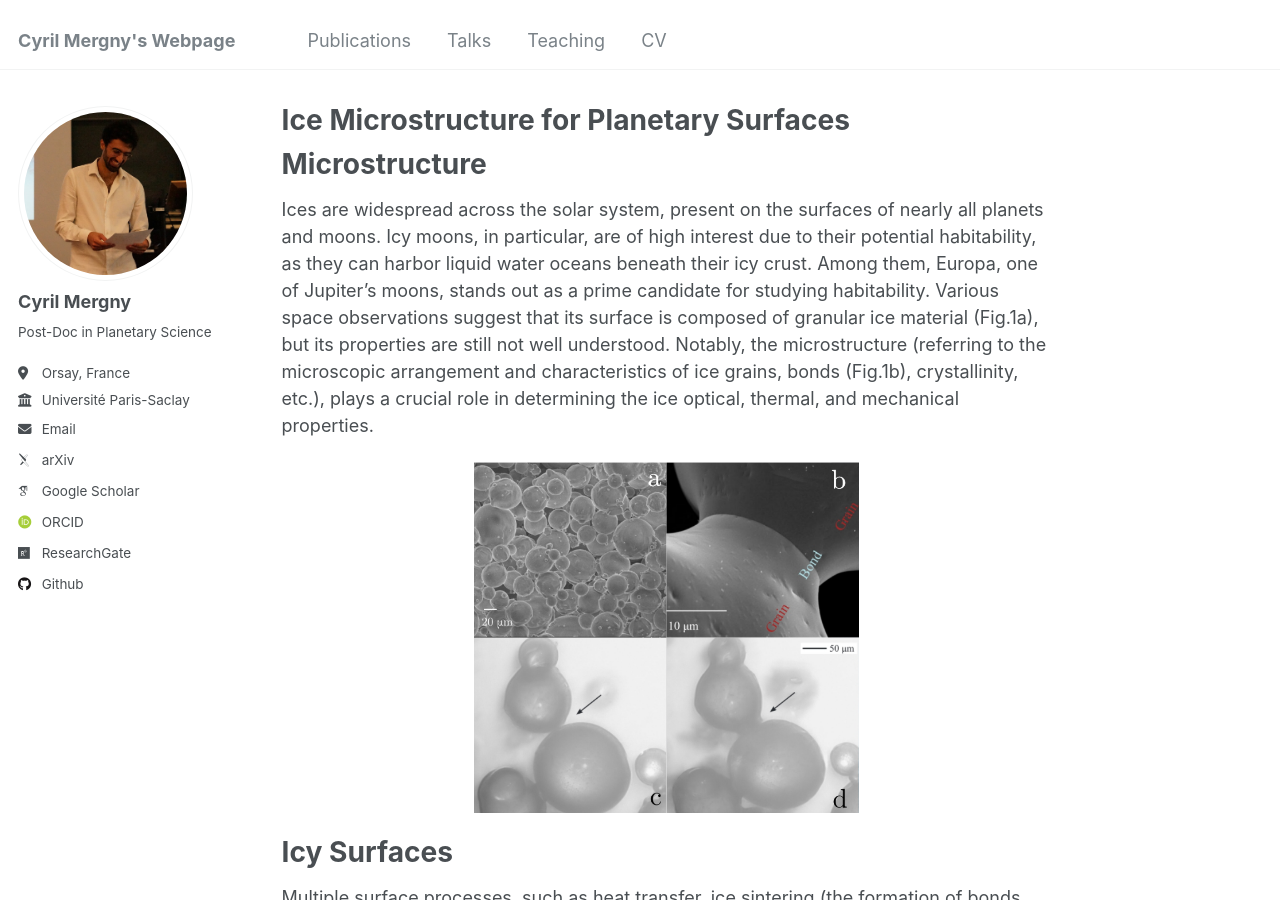
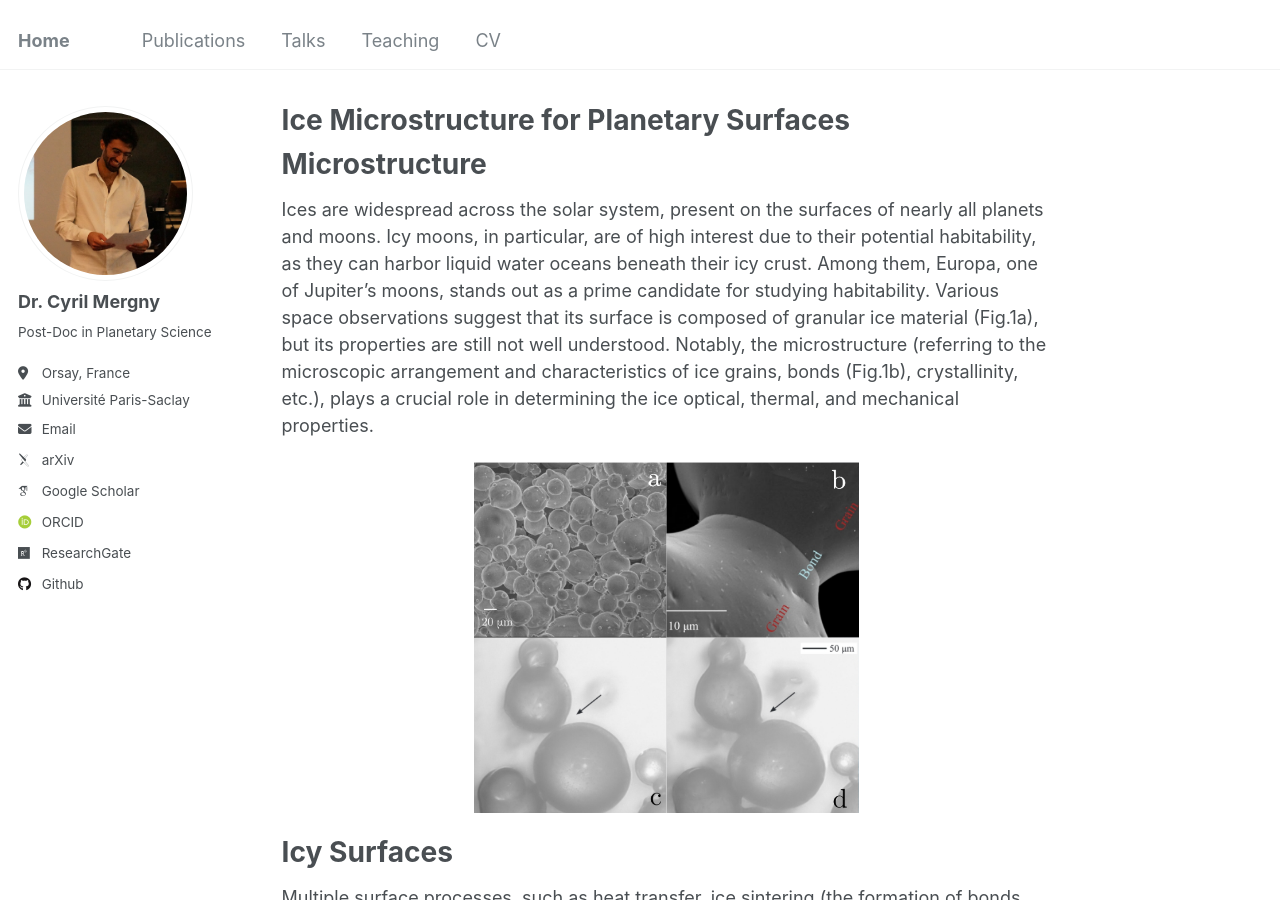
Before and after one commit to cmergny/cmergny.github.io, a Jekyll site: the page built from _pages/about.md, in a window 1280 px wide and 900 px high. Built offline with Jekyll 4.4.1, drawn with Linux system fonts in a browser that asks for light colours; some web fonts are replaced.

Commit message:
Update _config.yml

```diff
--- a/_config.yml
+++ b/_config.yml
@@ -8,7 +8,7 @@
 
 # Basic Site Settings
 locale                   : "en-US"
-title                    : "Cyril Mergny's Webpage"
+title                    : "Home"
 title_separator          : "-"
 name                     : &name "Cyril Mergny"
 description              : &description "Dr. in Planetary Science"
@@ -22,7 +22,7 @@ repository               : "cmergny/cmergny.github.io"
 author:
   # Biographic information
   avatar           : "profile.png"
-  name             : "Cyril Mergny"
+  name             : "Dr. Cyril Mergny"
   pronouns         : # example: "she/her"
   bio              : "Post-Doc in Planetary Science"
   location         : "Orsay, France"
```
